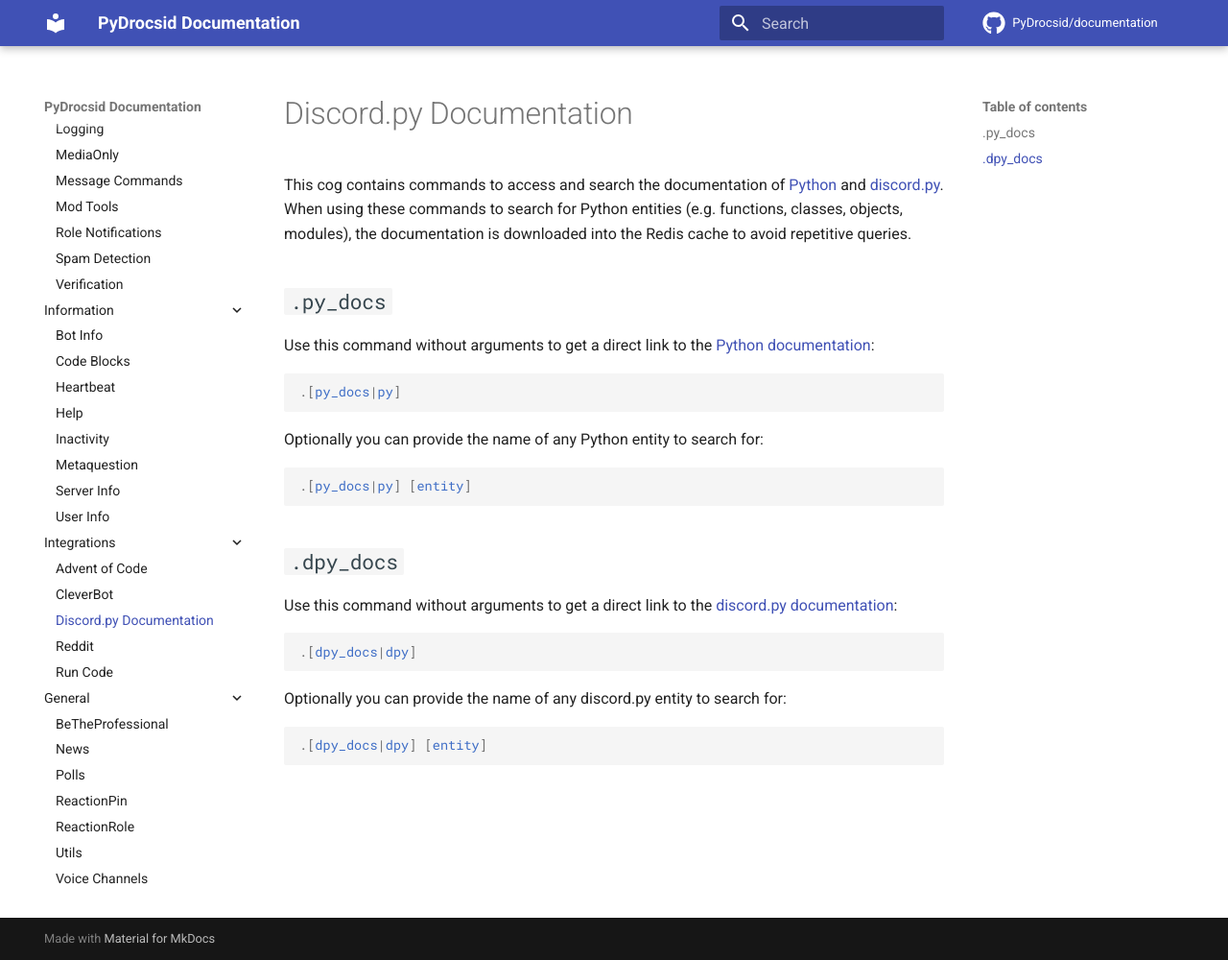
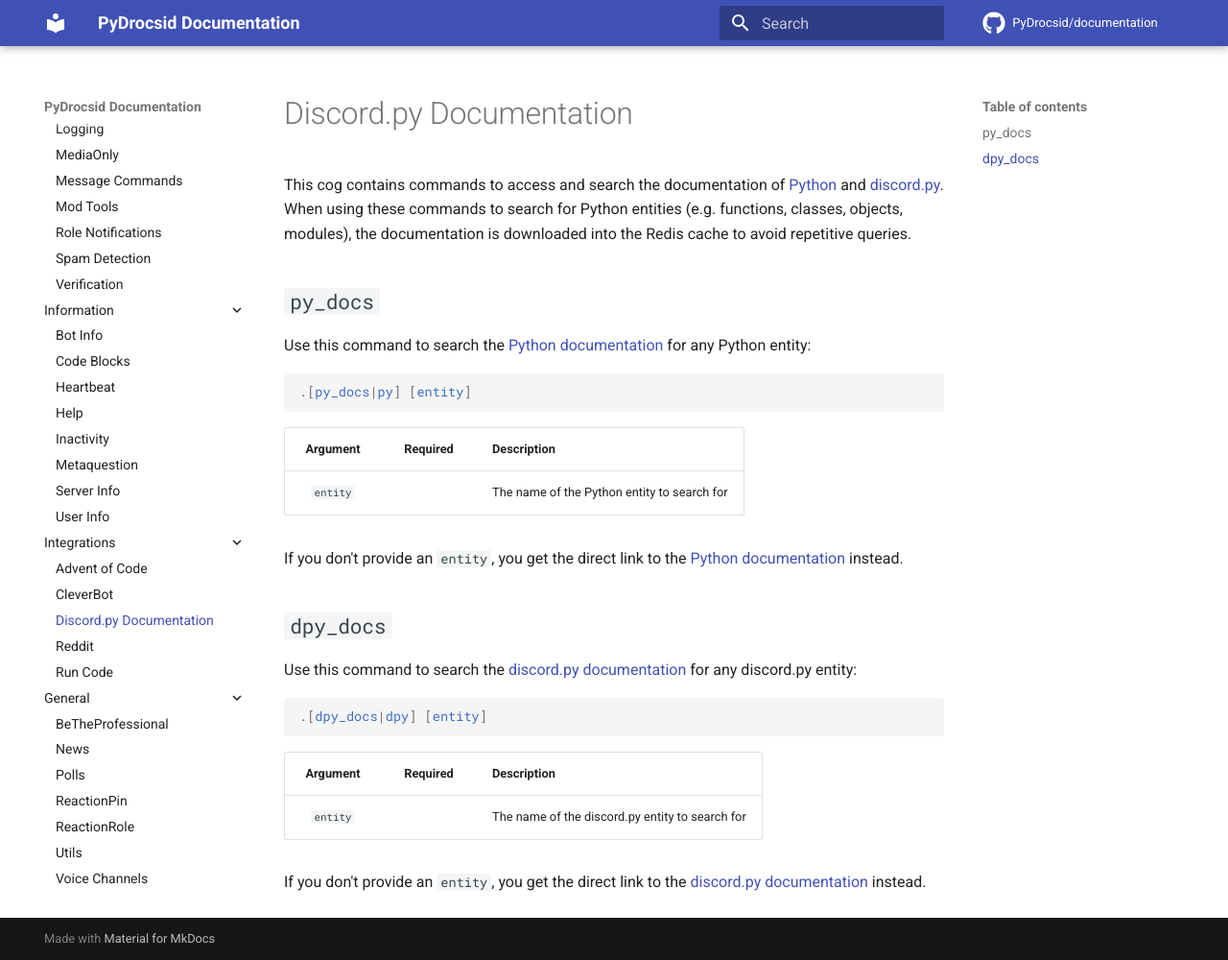
Before and after one commit to PyDrocsid/documentation, an MkDocs documentation site: the page built from docs/cogs/integrations/discordpy_documentation.md, in a window 1280 px wide and 1000 px high. Shown: the whole window at 96% size. Built offline with MkDocs 1.6.1 and Material for MkDocs 9.7.7, drawn with Linux system fonts in a browser that asks for light colours; comment, search, counter and statistics services are not loaded.

Commit message:
Added argument tables to discord.py and utils cogs

````diff
--- a/docs/cogs/integrations/discordpy_documentation.md
+++ b/docs/cogs/integrations/discordpy_documentation.md
@@ -2,24 +2,28 @@
 
 This cog contains commands to access and search the documentation of [Python](https://docs.python.org/3/){target=_blank} and [discord.py](https://discordpy.readthedocs.io/en/latest/){target=_blank}. When using these commands to search for Python entities (e.g. functions, classes, objects, modules), the documentation is downloaded into the Redis cache to avoid repetitive queries.
 
-## `.py_docs`
-Use this command without arguments to get a direct link to the [Python documentation](https://docs.python.org/3/){target=_blank}:
-```css
-.[py_docs|py]
-```
+## `py_docs`
 
-Optionally you can provide the name of any Python entity to search for:
+Use this command to search the [Python documentation](https://docs.python.org/3/){target=_blank} for any Python entity:
 ```css
 .[py_docs|py] [entity]
 ```
 
-## `.dpy_docs`
-Use this command without arguments to get a direct link to the [discord.py documentation](https://discordpy.readthedocs.io/en/latest/){target=_blank}:
-```css
-.[dpy_docs|dpy]
-```
+|Argument|Required|Description|
+|:------:|:------:|:----------|
+|`entity`||The name of the Python entity to search for|
 
-Optionally you can provide the name of any discord.py entity to search for:
+If you don't provide an `entity`, you get the direct link to the [Python documentation](https://docs.python.org/3/){target=_blank} instead.
+
+## `dpy_docs`
+
+Use this command to search the [discord.py documentation](https://discordpy.readthedocs.io/en/latest/){target=_blank} for any discord.py entity:
 ```css
 .[dpy_docs|dpy] [entity]
 ```
+
+|Argument|Required|Description|
+|:------:|:------:|:----------|
+|`entity`||The name of the discord.py entity to search for|
+
+If you don't provide an `entity`, you get the direct link to the [discord.py documentation](https://discordpy.readthedocs.io/en/latest/){target=_blank} instead.
````
Also changed, not shown: docs/cogs/general/utils.md (+4 -0 lines).
